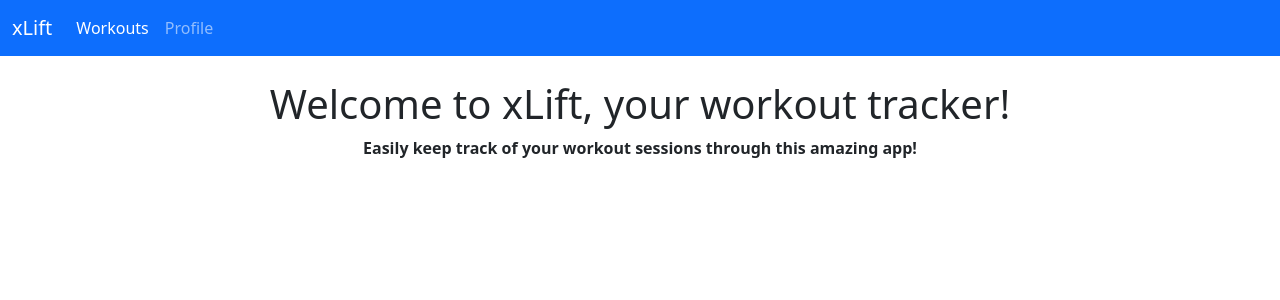
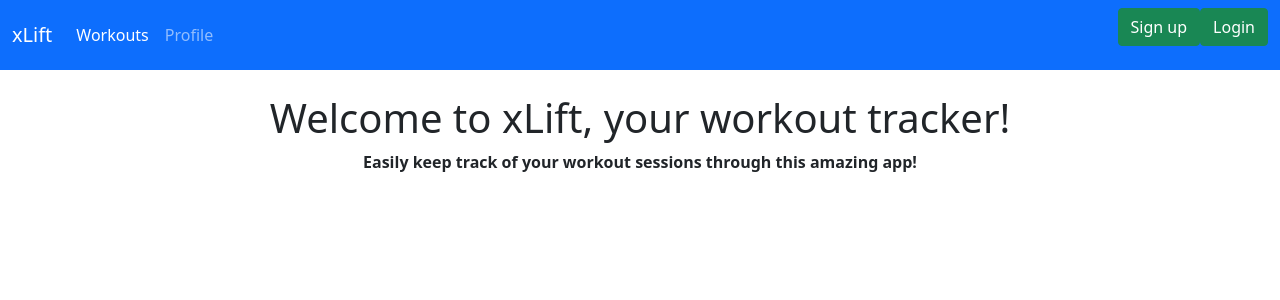
Before and after one commit to nordic16/xLift, a Django app: page / in a window 1280 px wide. Shown: the top 300 px of the page. Run offline with Django 3.2, Linux system fonts and the light colour scheme.

Commit message:
finish this later

```diff
--- a/base/views.py
+++ b/base/views.py
@@ -5,7 +5,7 @@ from django.http import HttpResponseRedirect
 
 def index_page(request):
     if request.method == 'GET':
-        return render(request, template_name='index.html')
+        return render(request, template_name='index.html', context={'user' : request.user})
 
 
 def workouts_page(request):
--- a/templates/base.html
+++ b/templates/base.html
@@ -26,6 +26,15 @@
                 <a class="nav-link" href={% url 'profile' %}>Profile</a>
               </li>
             </ul>
+            <form class="d-flex">
+                {% if not user.is_authenticated %}
+                <button type="button" class="btn btn-success">Sign up</button>
+                <button type="button" class="btn btn-success">Login</button>
+
+                {% else %}
+                    <button type="button" class="btn btn-danger">Danger</button>
+                {% endif %}
+              </form>
           </div>
         </div>
       </nav>
```
